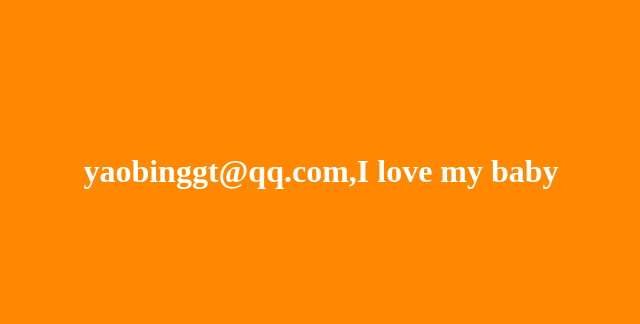
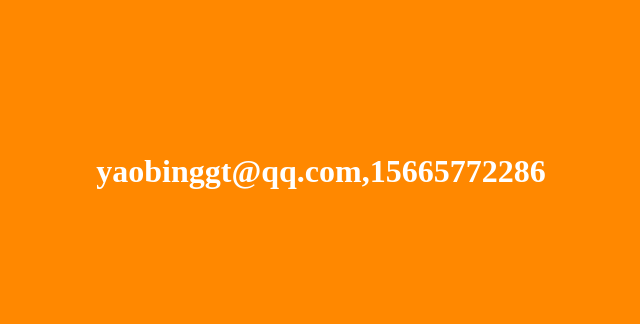
Before and after one commit to yaobinggt/yaobinggt.github.io, a plain HTML site: page index.html in a window 1280 px wide. Shown: the whole page, without its empty margins (319-959 px from the left). Drawn offline with Linux system fonts and the light colour scheme.

Commit message:
Update index.html

```diff
--- a/index.html
+++ b/index.html
@@ -8,6 +8,6 @@
 	body{background: #ff8800;text-align: center;line-height: 300px;color: #FFFFFF;}
 	</style>
 	<body>
-		<h1>yaobinggt@qq.com,I love my baby</h1>
+		<h1>yaobinggt@qq.com,15665772286</h1>
 	</body>
 </html>
```
